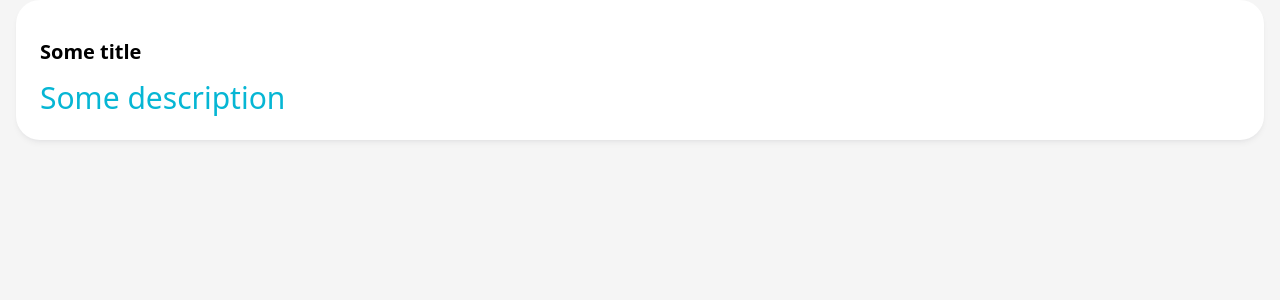
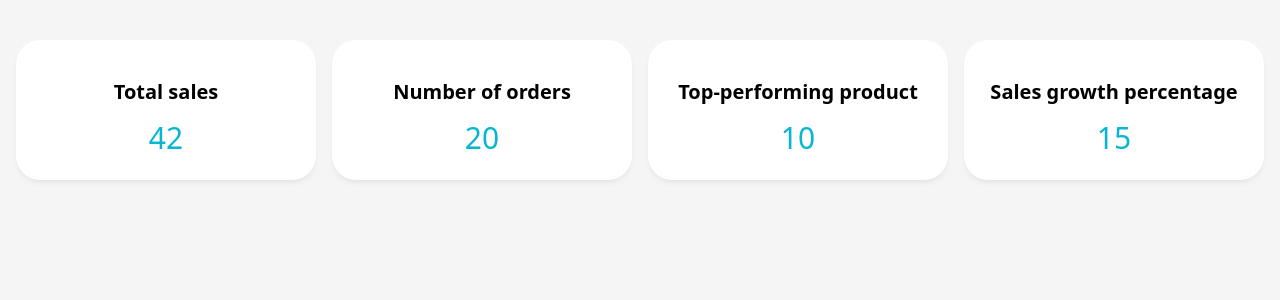
Before and after one commit to Artem-Zhuravlev/citrus-dev-test, a Vue app: page / in a window 1280 px wide. Shown: the top 300 px of the page. Built offline with nearby package versions, Linux system fonts and the light colour scheme.

Commit message:
feat(app): add kpi-section

```diff
--- a/src/App.vue
+++ b/src/App.vue
@@ -1,11 +1,17 @@
-
 <template>
   <div class="container">
-    <BaseCard title="Some title" description="Some description"/>
+    <KpiSection :items="kpiCards" />
   </div>
 </template>
 
 <script setup>
-import { BaseCard } from '@components/shared';
+import { reactive } from 'vue';
+import { KpiSection } from '@components/features';
 
+const kpiCards = reactive([
+  { title: 'Total sales', value: 42 },
+  { title: 'Number of orders', value: 20 },
+  { title: 'Top-performing product', value: 10 },
+  { title: 'Sales growth percentage', value: 15 },
+]);
 </script>
```
